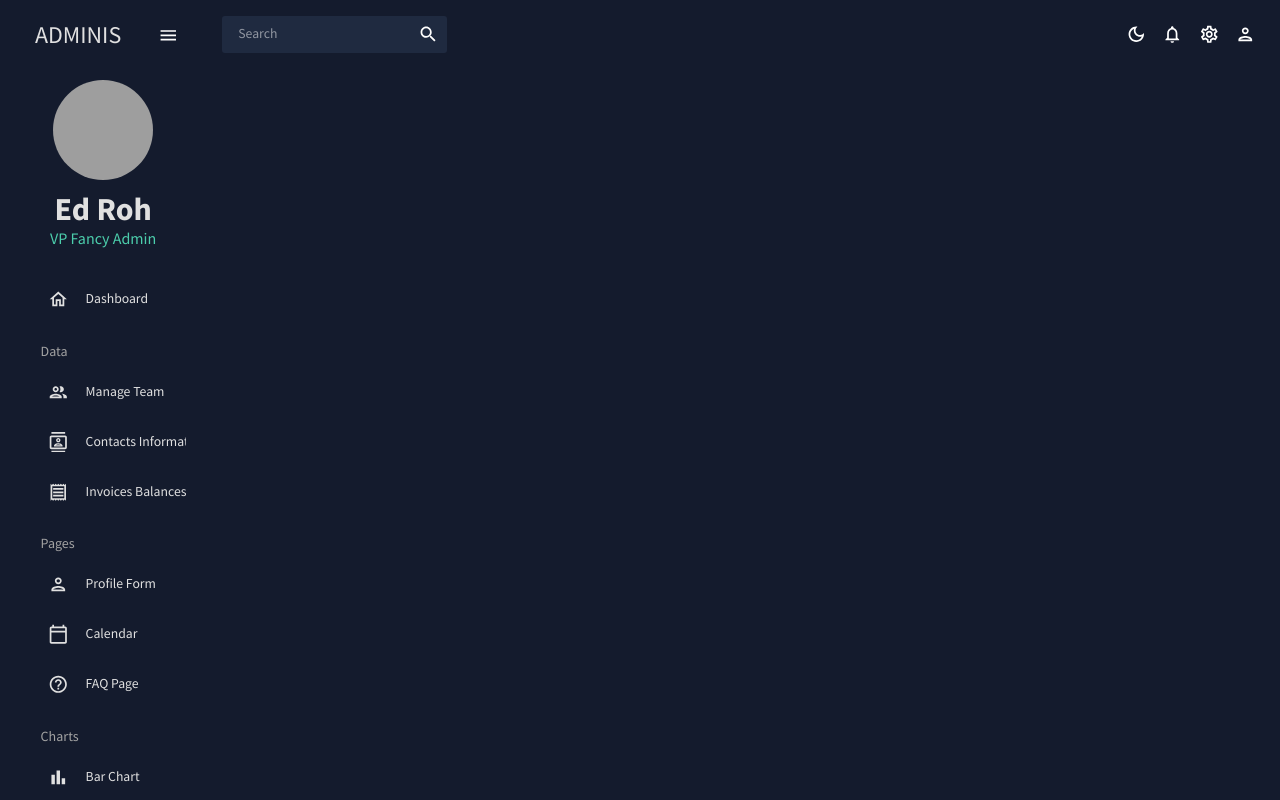
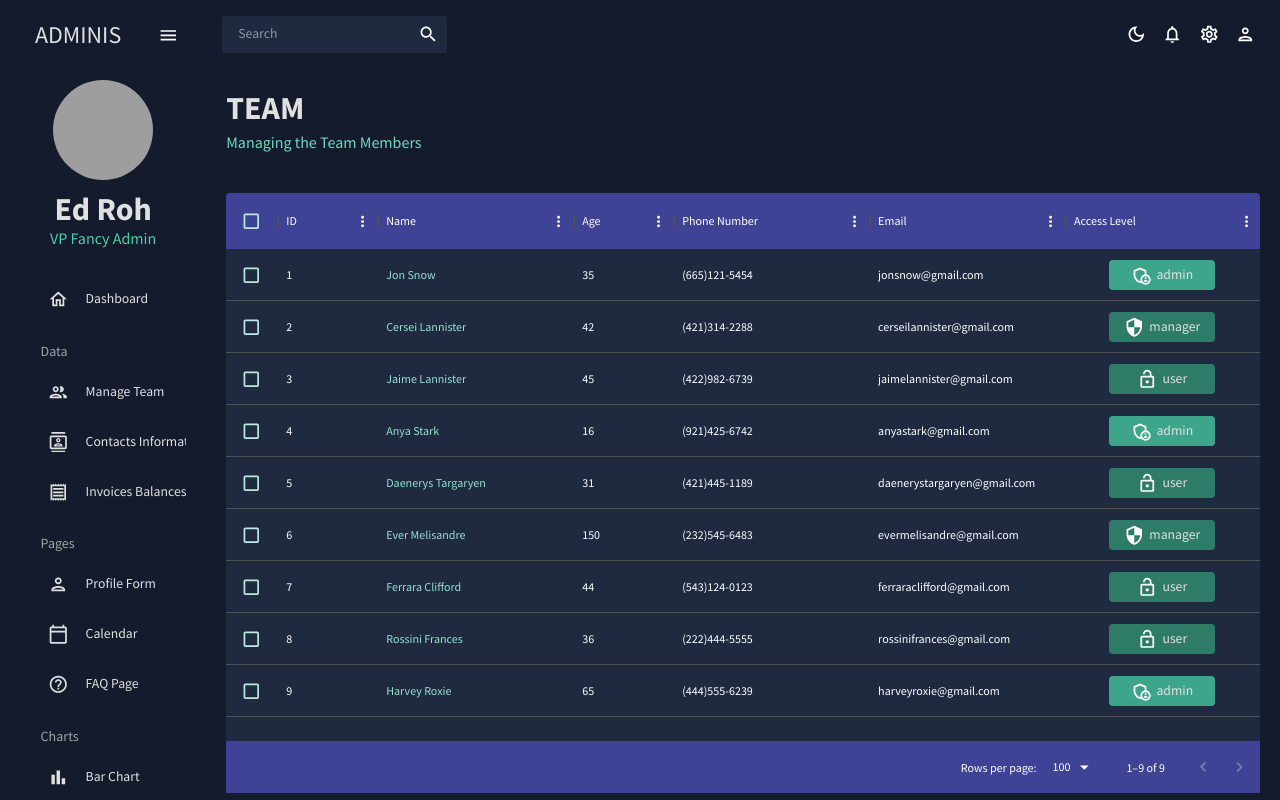
Before and after one commit to RupsanaAkter/admin-dashboard, a React (Create React App) app: page /team in a window 1280 px wide. Shown: the top 800 px of the page. Built offline with nearby package versions, Linux system fonts and the light colour scheme; grey boxes are pictures that could not be loaded.

Commit message:
added team

```diff
--- a/package.json
+++ b/package.json
@@ -9,6 +9,7 @@
     "@mui/icons-material": "^5.11.16",
     "@mui/material": "^5.13.6",
     "@mui/styled-engine-sc": "^5.12.0",
+    "@mui/x-data-grid": "^6.9.0",
     "@testing-library/jest-dom": "^5.16.5",
     "@testing-library/react": "^13.4.0",
     "@testing-library/user-event": "^13.5.0",
--- a/src/App.js
+++ b/src/App.js
@@ -7,6 +7,7 @@
 import Dashboard from "./scenes/Dashboard/Dashboard";
 import Sidebar from "./scenes/Global/Sidebar";
 import Topbar from "./scenes/Global/Topbar";
+import Team from "./scenes/Team/Team";
 
 
 function App() {
@@ -23,16 +24,16 @@
             <Topbar setIsSidebar={setIsSidebar} />
             <Routes>
               <Route path="/" element={<Dashboard />} />
-              {/* <Route path="/team" element={<Team />} />
-              <Route path="/contacts" element={<Contacts />} />
-              <Route path="/invoices" element={<Invoices />} />
-              <Route path="/form" element={<Form />} />
-              <Route path="/bar" element={<Bar />} />
-              <Route path="/pie" element={<Pie />} />
-              <Route path="/line" element={<Line />} />
-              <Route path="/faq" element={<FAQ />} />
-              <Route path="/calendar" element={<Calendar />} />
-              <Route path="/geography" element={<Geography />} /> */}
+               <Route path="/team" element={<Team />} />
+              {/* <Route path="/contacts" element={<Contacts />} /> */}
+              {/* <Route path="/invoices" element={<Invoices />} /> */}
+              {/* <Route path="/form" element={<Form />} /> */}
+              {/* <Route path="/bar" element={<Bar />} /> */}
+              {/* <Route path="/pie" element={<Pie />} /> */}
+              {/* <Route path="/line" element={<Line />} /> */}
+              {/* <Route path="/faq" element={<FAQ />} /> */}
+              {/* <Route path="/calendar" element={<Calendar />} /> */}
+              {/* <Route path="/geography" element={<Geography />} />  */}
             </Routes>
           </main>
         </div>
--- /dev/null
+++ b/src/scenes/Team/Team.js
@@ -0,0 +1,109 @@
+import React from 'react';
+import { DataGrid } from "@mui/x-data-grid";
+import {mockDataTeam} from '../../data/Mockdata'
+import AdminPanelSettingsOutlinedIcon from "@mui/icons-material/AdminPanelSettingsOutlined";
+import LockOpenOutlinedIcon from "@mui/icons-material/LockOpenOutlined";
+import SecurityOutlinedIcon from "@mui/icons-material/SecurityOutlined";
+import { useTheme } from '@emotion/react';
+import { tokens } from '../../theme';
+import { Box, Typography } from '@mui/material';
+import Header from '../../components/Header/Header';
+const Team = () => {
+    const theme = useTheme();
+    const colors = tokens(theme.palette.mode);
+    const columns = [
+      { field: "id", headerName: "ID" },
+      {
+        field: "name",
+        headerName: "Name",
+        flex: 1,
+        cellClassName: "name-column--cell",
+      },
+      {
+        field: "age",
+        headerName: "Age",
+        type: "number",
+        headerAlign: "left",
+        align: "left",
+      },
+      {
+        field: "phone",
+        headerName: "Phone Number",
+        flex: 1,
+      },
+      {
+        field: "email",
+        headerName: "Email",
+        flex: 1,
+      },
+      {
+        field: "accessLevel",
+        headerName: "Access Level",
+        flex: 1,
+        renderCell: ({ row: { access } }) => {
+          return (
+            <Box
+              width="60%"
+              m="0 auto"
+              p="5px"
+              display="flex"
+              justifyContent="center"
+              backgroundColor={
+                access === "admin"
+                  ? colors.greenAccent[600]
+                  : access === "manager"
+                  ? colors.greenAccent[700]
+                  : colors.greenAccent[700]
+              }
+              borderRadius="4px"
+            >
+              {access === "admin" && <AdminPanelSettingsOutlinedIcon />}
+              {access === "manager" && <SecurityOutlinedIcon />}
+              {access === "user" && <LockOpenOutlinedIcon />}
+              <Typography color={colors.grey[100]} sx={{ ml: "5px" }}>
+                {access}
+              </Typography>
+            </Box>
+          );
+        },
+      },
+    ];
+    return (
+        <Box m="20px">
+        <Header title="TEAM" subtitle="Managing the Team Members" />
+        <Box
+          m="40px 0 0 0"
+          height="75vh"
+          sx={{
+            "& .MuiDataGrid-root": {
+              border: "none",
+            },
+            "& .MuiDataGrid-cell": {
+              borderBottom: "none",
+            },
+            "& .name-column--cell": {
+              color: colors.greenAccent[300],
+            },
+            "& .MuiDataGrid-columnHeaders": {
+              backgroundColor: colors.blueAccent[700],
+              borderBottom: "none",
+            },
+            "& .MuiDataGrid-virtualScroller": {
+              backgroundColor: colors.primary[400],
+            },
+            "& .MuiDataGrid-footerContainer": {
+              borderTop: "none",
+              backgroundColor: colors.blueAccent[700],
+            },
+            "& .MuiCheckbox-root": {
+              color: `${colors.greenAccent[200]} !important`,
+            },
+          }}
+        >
+          <DataGrid checkboxSelection rows={mockDataTeam} columns={columns} />
+        </Box>
+      </Box>
+    );
+};
+
+export default Team;
```
Also changed, not shown: 1 other file (tests, documents, lock files or other folders).
